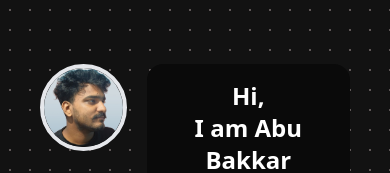
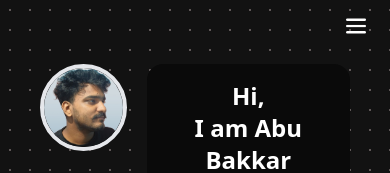
Before and after one commit to SoloDevAbu/My-Portfolio, a React (Vite) app: page / in a window 390 px wide. Shown: the top 173 px of the page. Built offline with nearby package versions, Linux system fonts and the light colour scheme.

Commit message:
Fixed for mobile

```diff
--- a/src/App.jsx
+++ b/src/App.jsx
@@ -6,6 +6,7 @@ const Skills = lazy(() => import('./pages/NewSkills'));
 const Contact = lazy(() => import('./pages/Contact'));
 // import About from "./pages/About";
 import Sidebar from "./Sidebar";
+import Topbar from "./Topbar";
 
 export default function App() {
   return (
@@ -14,7 +15,13 @@ export default function App() {
         <div className="hidden sm:flex w-1/4 h-screen justify-center bg-dots-pattern" style={{ backgroundSize: '8px 8px' }}>
           <Sidebar/>
         </div>
+
         <div className="w-full h-screen sm:w-3/4 bg-dots-pattern" style={{ backgroundSize: '20px 20px' }} >
+        <div className="flex w-full justify-end">
+          <div className="flex fixed px-6 py-4 sm:hidden">
+            <Topbar/>
+          </div>
+        </div>
           <Suspense fallback={'Loading...'}>
             <Routes>
               <Route path="/" element={<About />} />
--- /dev/null
+++ b/src/Topbar.jsx
@@ -0,0 +1,43 @@
+import { useState } from 'react'
+import menuLogo from './assets/menu.png'
+import closeLogo from './assets/close.png'
+import { useNavigate } from 'react-router-dom';
+
+const Topbar = () => {
+    const [showMenu, setShowMenu] = useState(false);
+    const navigate = useNavigate();
+    const toggleMenu = () => {
+        setShowMenu(!showMenu);
+    }
+
+  return (
+    <div>
+        <div>
+            {/* <img src={menuLogo} alt="Menu" className='size-6'/> */}
+            <button onClick={toggleMenu}>
+                {showMenu ? <img src={closeLogo} alt='Close' className='size-5'/> : <img src={menuLogo} alt='Menu' className='size-5'/>}
+            </button>
+        </div>
+        <div className='pt-5'>
+            {showMenu && (
+                <div className='flex flex-col gap-3 bg-neutral-950 px-8 py-5 rounded-xl text-black font-semibold'>
+                    <button className='bg-slate-200 px-2 py-1 rounded-xl' onClick={() => {
+                        navigate('/')
+                    }}>ABOUT</button>
+                    <button className='bg-slate-200 px-2 py-1 rounded-xl' onClick={() => {
+                        navigate('/projects')
+                    }}>PROJECTS</button>
+                    <button className='bg-slate-200 px-2 py-1 rounded-xl' onClick={() => {
+                        navigate('/skills')
+                    }}>SKILLS</button>
+                    <button className='bg-slate-200 px-2 py-1 rounded-xl' onClick={() => {
+                        navigate('/contact')
+                    }}>CONTACT</button>
+                </div>
+            )}
+        </div>
+    </div>
+  )
+}
+
+export default Topbar
--- a/src/pages/About.jsx
+++ b/src/pages/About.jsx
@@ -9,8 +9,8 @@ const About = () => {
         //    <h2 className='py-1 text-base sm:text-xl font-sans font-semibold bg-yellow-500 rounded-sm p-1'>A Tech Enthusiast B.Tech 3rd year student</h2>
         //    <p className='pt-3 text-xs sm:text-base font-sans font-semibold text-gray-400'> a passionate web developer with expertise in modern JavaScript frameworks and libraries. I specialize in building dynamic and responsive web applications using React, Node.js, and other cutting-edge technologies. With a strong foundation in backend development and a keen eye for user-friendly interfaces, I strive to create seamless digital experiences. I'm constantly learning and pushing my limits to deliver innovative solutions.</p>
         // </div>
-        <div className='px-10 py-16'>
-            <div className='flex pb-10'>
+        <div className='px-10 py-16 md:px-24'>
+            <div className='flex pb-10 justify-center'>
                 <div className='pr-5 size-44'>
                     <img src={profile} alt="Abu" className='rounded-full border-4' />
                 </div>
```
Also changed, not shown: src/assets/close.png (added), src/assets/menu.png (added).
